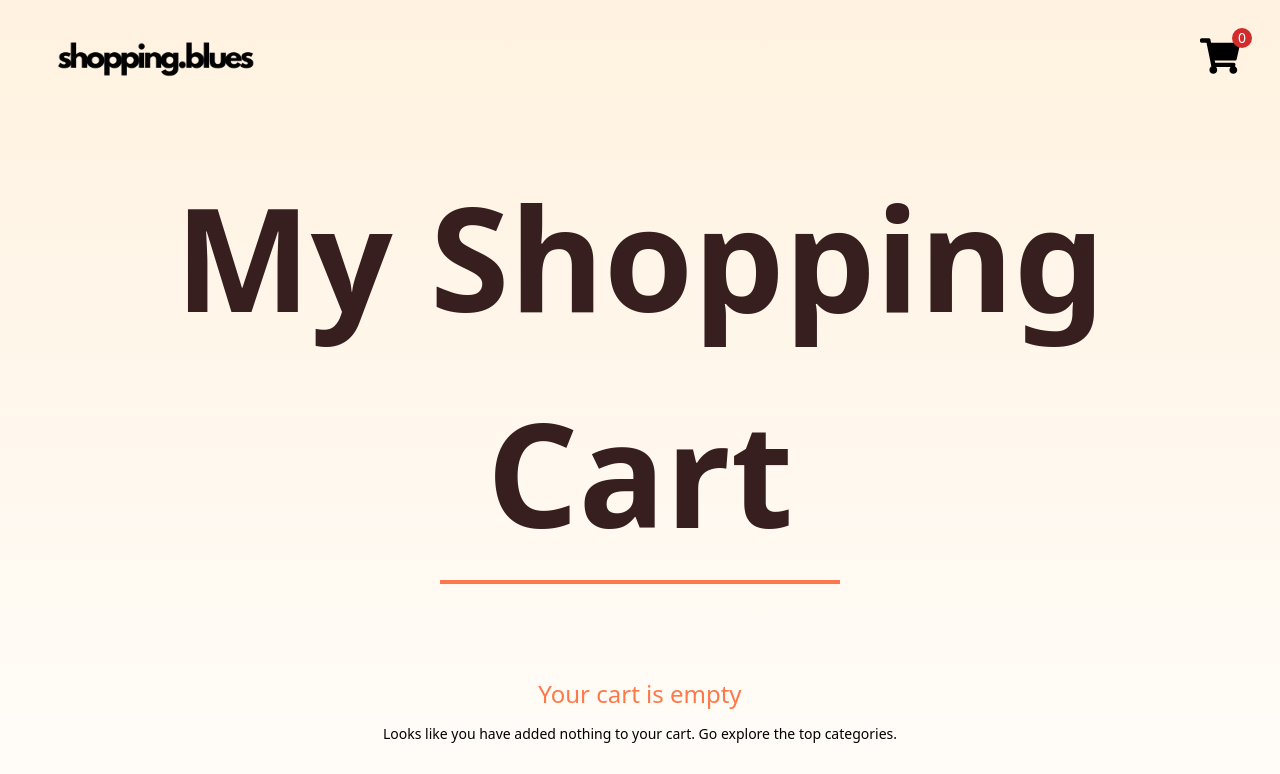
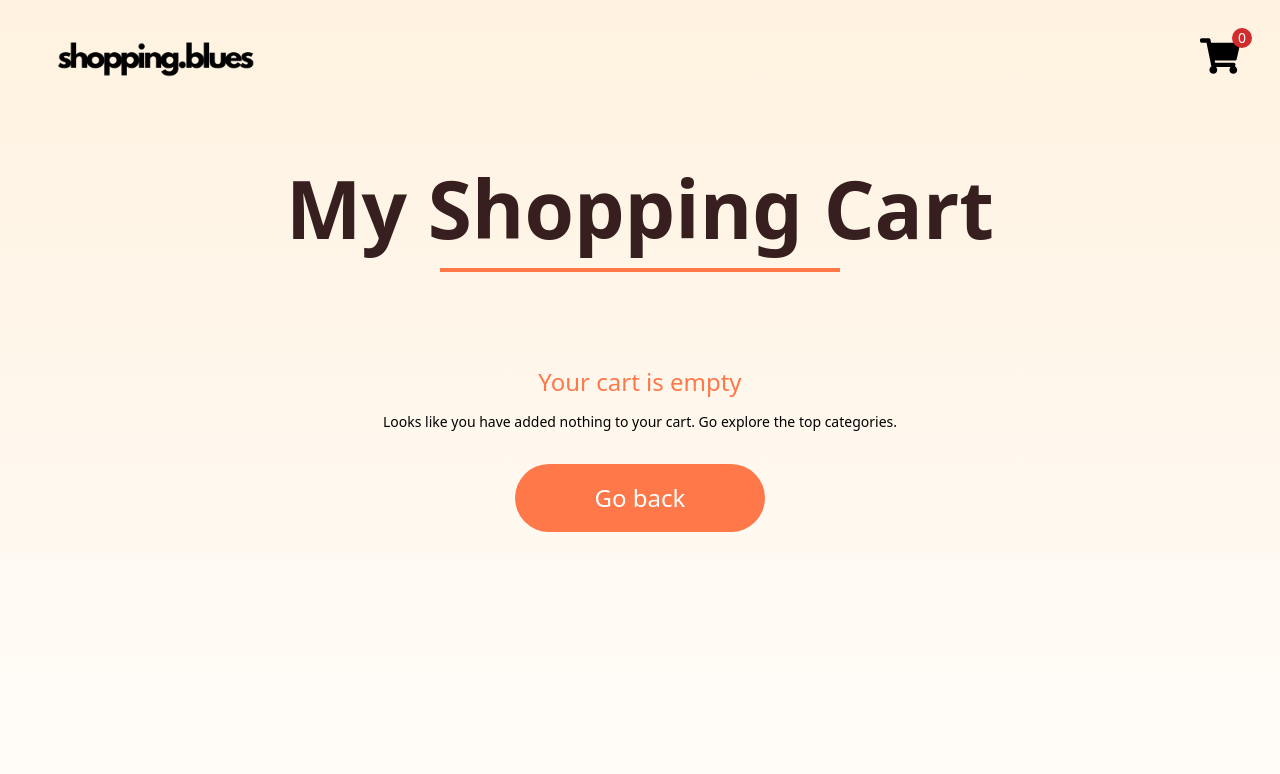
Before and after one commit to Suman373/shopping_blues, a React (Vite) app: page /cart in a window 1280 px wide. Shown: the top 774 px of the page. Built offline with nearby package versions, Linux system fonts and the light colour scheme.

Commit message:
fix: main headings lg screen size

```diff
--- a/src/pages/Cart.jsx
+++ b/src/pages/Cart.jsx
@@ -25,7 +25,7 @@ const Cart = () => {
 
     return (
         <div className='min-h-screen mt-4 p-5'>
-            <h1 className='font-bold text-center text-dark-brown text-[48px] md:text-xl lg:text-xxl' id='sponsors'>My Shopping Cart</h1>
+            <h1 className='font-bold text-center text-dark-brown text-[48px] md:text-xl' id='sponsors'>My Shopping Cart</h1>
             <div className='h-1 w-[100px] md:w-[400px] bg-orange text-center mx-auto mb-20'></div>
             {/* cart items */}
             <section className='flex flex-col items-center justify-start gap-2'>
--- a/src/pages/Home.jsx
+++ b/src/pages/Home.jsx
@@ -87,7 +87,7 @@ const Home = () => {
             </div>
             {/* Products */}
             <section className='min-h-[100vh] flex flex-col items-center justify-center py-10 '>
-                <h1 className='font-bold text-dark-brown text-center text-[52px] md:text-xl lg:text-xxl mx-10' id='products'>Our Products</h1>
+                <h1 className='font-bold text-dark-brown text-center text-[52px] md:text-xl mx-10' id='products'>Our Products</h1>
                 <div className='h-1 w-[100px] md:w-[400px] bg-orange text-center mx-auto mb-20'></div>
                 <div className='grid grid-cols-1 md:grid-cols-2 xl:grid-cols-4 gap-4'>
                     {
@@ -110,7 +110,7 @@ const Home = () => {
             </section>
             {/* Sponsors */}
             <section className='min-h-[100vh] flex flex-col items-center justify-center py-10'>
-                <h1 className='font-bold text-dark-brown text-center text-[52px] md:text-xl lg:text-xxl mx-10' id='sponsors'>Our Sponsors</h1>
+                <h1 className='font-bold text-dark-brown text-center text-[52px] md:text-xl mx-10' id='sponsors'>Our Sponsors</h1>
                 <div className='h-1 w-[100px] md:w-[400px] bg-orange text-center mx-auto mb-20'></div>
                 <div className='min-h-fit flex flex-wrap items-start justify-center p-3 m-4 gap-2'>
                   {sponsors?.map((item,index)=><span className='text-xl lg:text-xxl p-2 text-gray-dark'>{item}</span>)}
```
